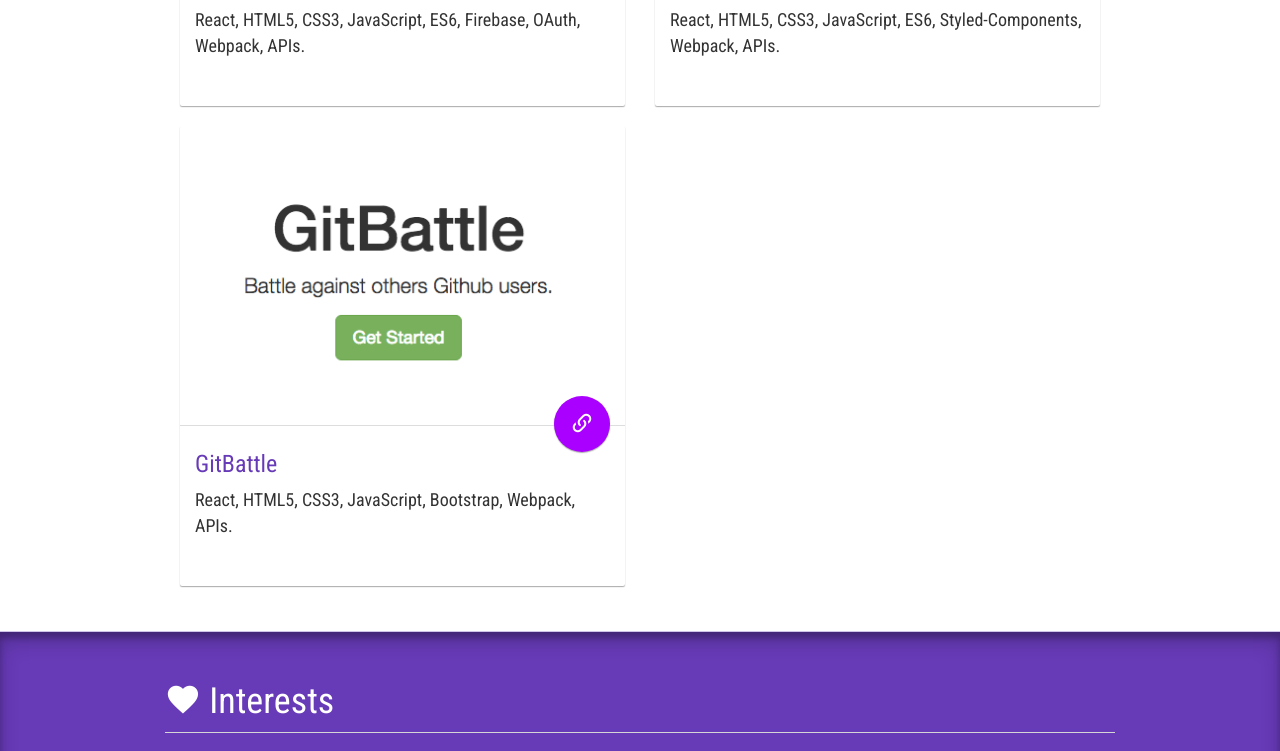
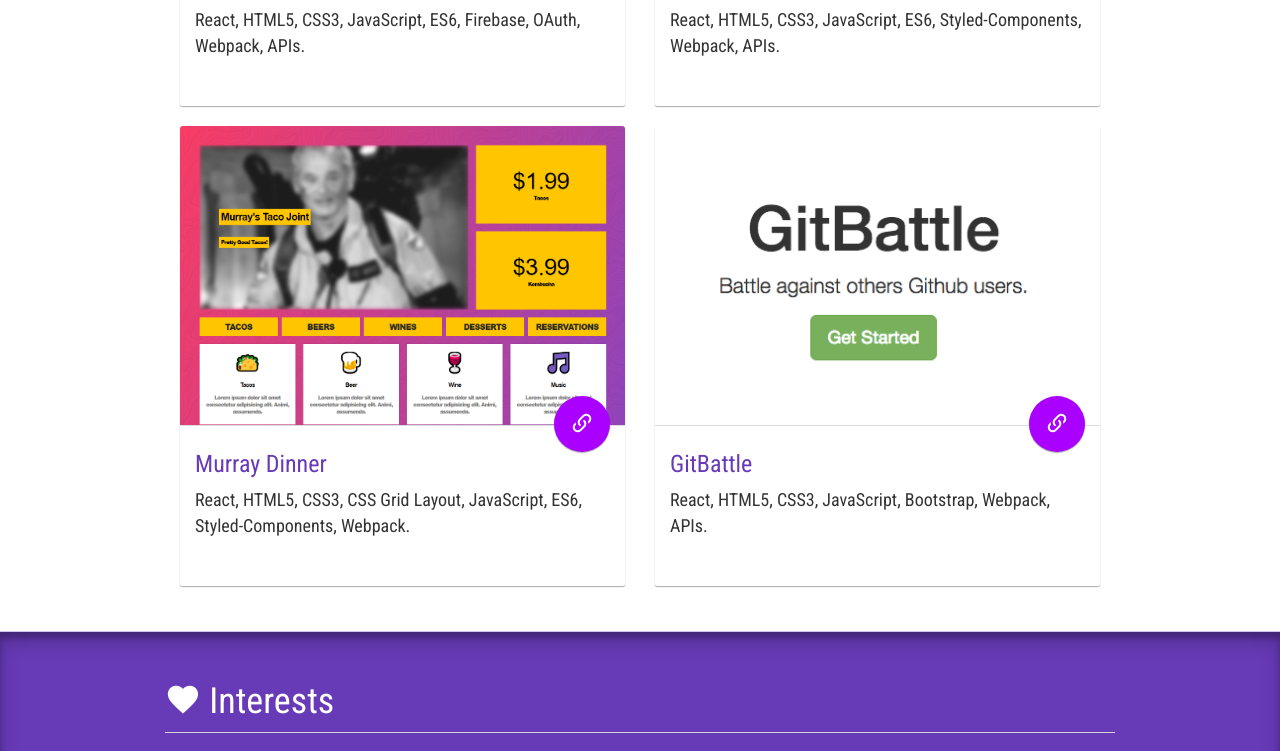
Before and after one commit to Yagogc/ygc, a website: page app/index.html in a window 1280 px wide. Shown: the part 3790-4541 px from the top of the page. Drawn offline with Linux system fonts and the light colour scheme; files that its build step writes are made by us from their sources.

Commit message:
MurrayDinner added

```diff
--- a/app/index.html
+++ b/app/index.html
@@ -542,6 +542,19 @@
       </div>
       <div class="col-sm-6 col-md-6 col-lg-6">
         <div class="panel panel-default wow fadeInUp">
+          <div class="panel-heading" style="height: 300px; background: url('images/portfolio/murraydinner.png') top / cover;">
+            <a href="https://murraydinner.yagogc.com"><button class="btn btnLink">
+              <i class="mdi mdi-link-variant iconLink"></i>
+            </button></a>
+          </div>
+          <div class="panel-body">
+            <h4>Murray Dinner</h4>
+            <p>React, HTML5, CSS3, CSS Grid Layout, JavaScript, ES6, Styled-Components, Webpack.</p>
+          </div>
+        </div>
+      </div>
+      <div class="col-sm-6 col-md-6 col-lg-6">
+        <div class="panel panel-default wow fadeInUp">
           <div class="panel-heading" style="height: 300px; background: url('images/portfolio/gitbattle.png') top / cover;">
             <a href="https://yagogc.github.io/gitbattle"><button class="btn btnLink">
               <i class="mdi mdi-link-variant iconLink"></i>
```
Also changed, not shown: app/images/portfolio/murraydinner.png (added).
